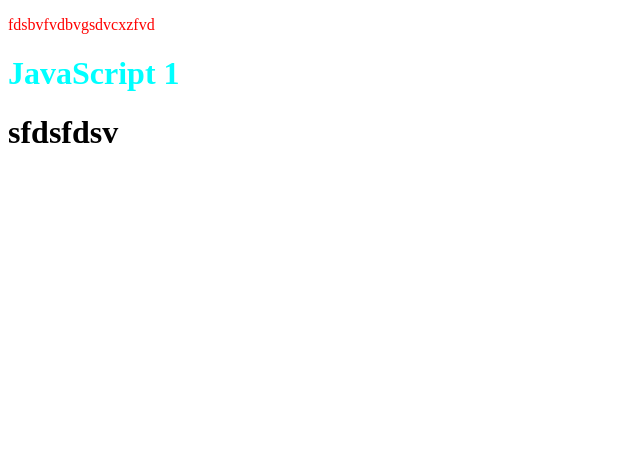
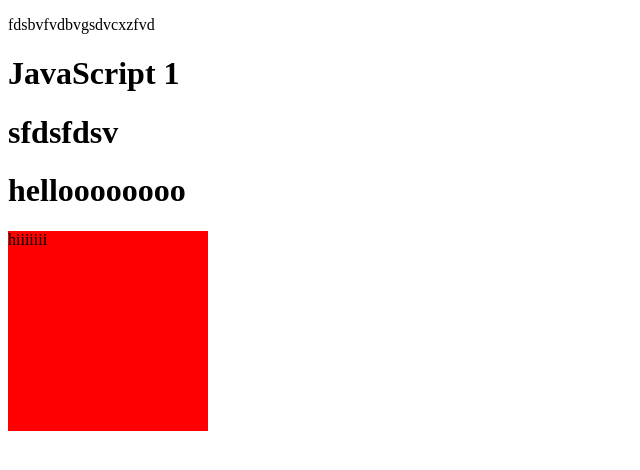
Before and after one commit to fawzanoachira/Frontend-Tutorials, a plain HTML site: page basics/JavaScript/Dom_Selection/domSelection.html in a window 1280 px wide. Shown: the whole page, without its empty margins (0-640 px from the left). Drawn offline with Linux system fonts and the light colour scheme.

Commit message:
dom selection methods

```diff
--- a/basics/JavaScript/Dom_Selection/domSelection.html
+++ b/basics/JavaScript/Dom_Selection/domSelection.html
@@ -8,13 +8,18 @@
 </head>
 
 <body>
-    <p id="para" name="java">fdsbvfvdbvgsdvcxzfvd</p>
+    <p id="para" name="java" class="paragraph para1 par2">fdsbvfvdbvgsdvcxzfvd</p>
 
     <h1 class="head" name="javascript">JavaScript 1</h1>
     <h1 class="head">sfdsfdsv</h1>
     <h1 class="head"></h1>
     <h1 class="head"></h1>
 
+    <div class="main">
+        <h1>helloooooooo</h1>
+        <p id="main-id">hiiiiiii</p>
+    </div>
+
     <script src="dom_selection.js"></script>
 </body>
 
--- a/basics/JavaScript/Dom_Selection/dom_selection.js
+++ b/basics/JavaScript/Dom_Selection/dom_selection.js
@@ -20,25 +20,39 @@
 //     d[i].innerHTML = i + " " + "Hello";
 // }
 
-let e = document.querySelector("#para");
-e.style.color = "red";
+// let e = document.querySelector("#para");
+// e.style.color = "red";
 
-let f = document.querySelectorAll(".head");
-f[0].style.color = "cyan";
+// let f = document.querySelectorAll(".head");
+// f[0].style.color = "cyan";
 
-let attributeName1 = e.getAttribute("name");
+// let attributeName1 = e.getAttribute("name");
 
-console.log(attributeName1);
+// console.log(attributeName1);
 
-console.log(e.hasAttribute("name"));
+// console.log(e.hasAttribute("name"));
 
 
-e.setAttribute("name", "javascript");
-let attributeName2 = e.getAttribute("name");
-console.log(attributeName2);
+// e.setAttribute("name", "javascript");
+// let attributeName2 = e.getAttribute("name");
+// console.log(attributeName2);
 
-e.removeAttribute("name");
-let attributeName3 = e.getAttribute("name");
+// e.removeAttribute("name");
+// let attributeName3 = e.getAttribute("name");
 
-console.log(attributeName3);
-console.log(e.hasAttribute("name"));
+// console.log(attributeName3);
+// console.log(e.hasAttribute("name"));
+
+// let g = document.getElementById("para");
+// console.log(g.className);
+
+// let h = document.getElementById("para");
+// console.log(h.classList);
+
+let i = document.getElementById("main-id");
+let childParent = i.parentElement;
+console.log(i.parentNode);
+console.log(childParent);
+i.style.width = "200px";
+i.style.height = "200px";
+i.style.backgroundColor = "red";
```
